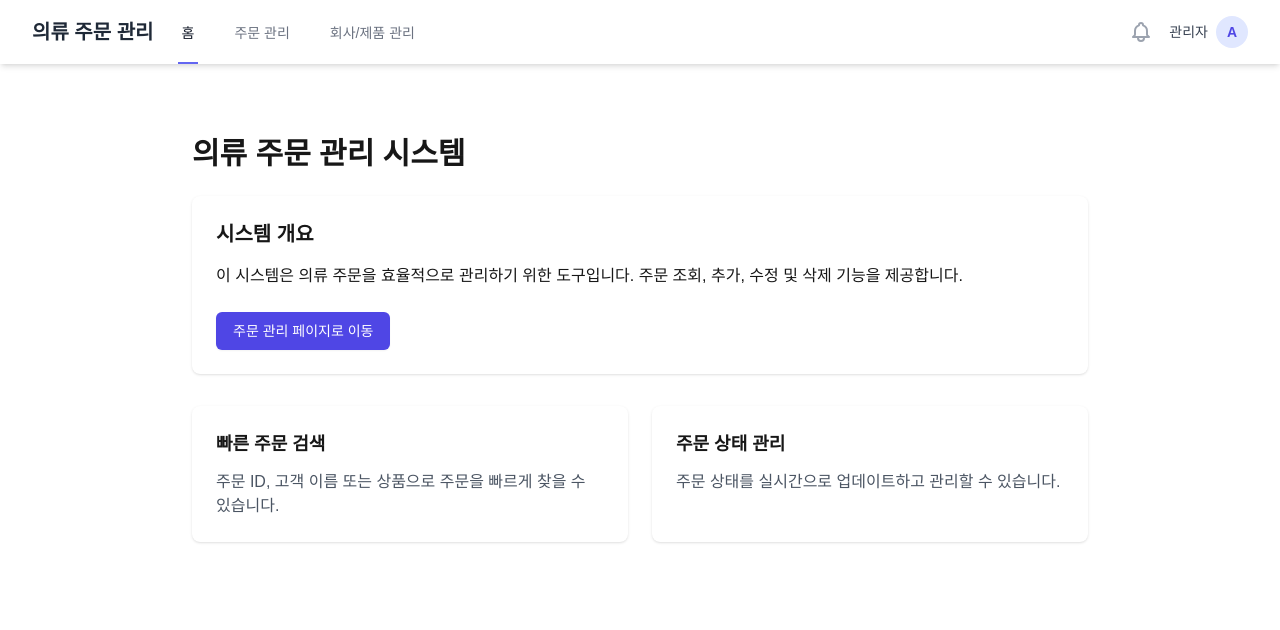
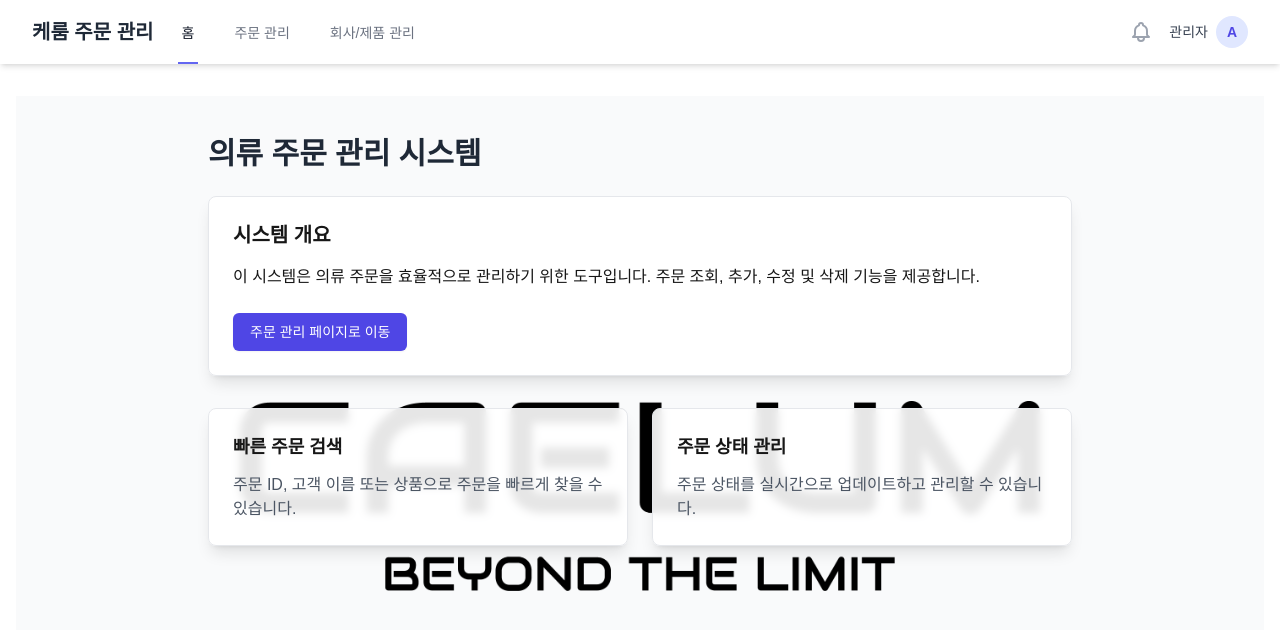
Before and after one commit to Jeong-baechoo/clothing-order-manager, a Next.js app: page / in a window 1280 px wide. Shown: the top 630 px of the page. Built offline with nearby package versions, Linux system fonts and the light colour scheme.

Commit message:
Update Navbar and Home page for improved UI and branding

```diff
--- a/app/components/Navbar.tsx
+++ b/app/components/Navbar.tsx
@@ -12,7 +12,7 @@ export default function Navbar() {
                 <div className="flex justify-between h-16">
                     <div className="flex">
                         <div className="flex-shrink-0 flex items-center">
-                            <span className="text-xl font-bold text-gray-800 dark:text-white">의류 주문 관리</span>
+                            <span className="text-xl font-bold text-gray-800 dark:text-white">케룸 주문 관리</span>
                         </div>
                         <div className="hidden sm:ml-6 sm:flex sm:space-x-8">
                             <Link
--- a/app/page.tsx
+++ b/app/page.tsx
@@ -2,10 +2,19 @@ import Link from "next/link";
 
 export default function Home() {
   return (
-    <div className="max-w-4xl mx-auto py-10">
-      <h1 className="text-3xl font-bold mb-6">의류 주문 관리 시스템</h1>
+      // CAELUM 투명 로고를 배경으로 사용
+      <div
+          className="min-h-screen bg-no-repeat bg-center relative bg-gray-50"
+          style={{
+            backgroundImage: `url('/images/caelum-logo-transparent.png')`,
+            backgroundSize: '800px auto',
+            backgroundPosition: 'center'
+          }}
+      >
+        <div className="max-w-4xl mx-auto py-10 px-4">
+          <h1 className="text-3xl font-bold mb-6 text-gray-800">의류 주문 관리 시스템</h1>
 
-      <div className="bg-white dark:bg-gray-800 shadow rounded-lg p-6 mb-8">
+          <div className="bg-white/90 dark:bg-gray-800/90 backdrop-blur-sm shadow-lg rounded-lg p-6 mb-8 border border-gray-200">
             <h2 className="text-xl font-semibold mb-4">시스템 개요</h2>
             <p className="mb-4">
               이 시스템은 의류 주문을 효율적으로 관리하기 위한 도구입니다. 주문 조회, 추가, 수정 및 삭제 기능을 제공합니다.
@@ -13,7 +22,7 @@ export default function Home() {
             <div className="mt-6">
               <Link
                   href="/orders"
-            className="inline-flex items-center px-4 py-2 border border-transparent text-sm font-medium rounded-md shadow-sm text-white bg-indigo-600 hover:bg-indigo-700 focus:outline-none focus:ring-2 focus:ring-offset-2 focus:ring-indigo-500"
+                  className="inline-flex items-center px-4 py-2 border border-transparent text-sm font-medium rounded-md shadow-sm text-white bg-indigo-600 hover:bg-indigo-700 focus:outline-none focus:ring-2 focus:ring-offset-2 focus:ring-indigo-500 transition-colors"
               >
                 주문 관리 페이지로 이동
               </Link>
@@ -21,14 +30,14 @@ export default function Home() {
           </div>
 
           <div className="grid grid-cols-1 md:grid-cols-2 gap-6">
-        <div className="bg-white dark:bg-gray-800 shadow rounded-lg p-6">
+            <div className="bg-white/90 dark:bg-gray-800/90 backdrop-blur-sm shadow-lg rounded-lg p-6 border border-gray-200">
               <h2 className="text-lg font-semibold mb-3">빠른 주문 검색</h2>
               <p className="text-gray-600 dark:text-gray-300">
                 주문 ID, 고객 이름 또는 상품으로 주문을 빠르게 찾을 수 있습니다.
               </p>
             </div>
 
-        <div className="bg-white dark:bg-gray-800 shadow rounded-lg p-6">
+            <div className="bg-white/90 dark:bg-gray-800/90 backdrop-blur-sm shadow-lg rounded-lg p-6 border border-gray-200">
               <h2 className="text-lg font-semibold mb-3">주문 상태 관리</h2>
               <p className="text-gray-600 dark:text-gray-300">
                 주문 상태를 실시간으로 업데이트하고 관리할 수 있습니다.
@@ -36,5 +45,6 @@ export default function Home() {
             </div>
           </div>
         </div>
+      </div>
   );
 }
```
Also changed, not shown: public/images/caelum-logo-transparent.png (added), public/images/caelum-logo.png (added). Lines whose indentation alone changed are shown as unchanged.
